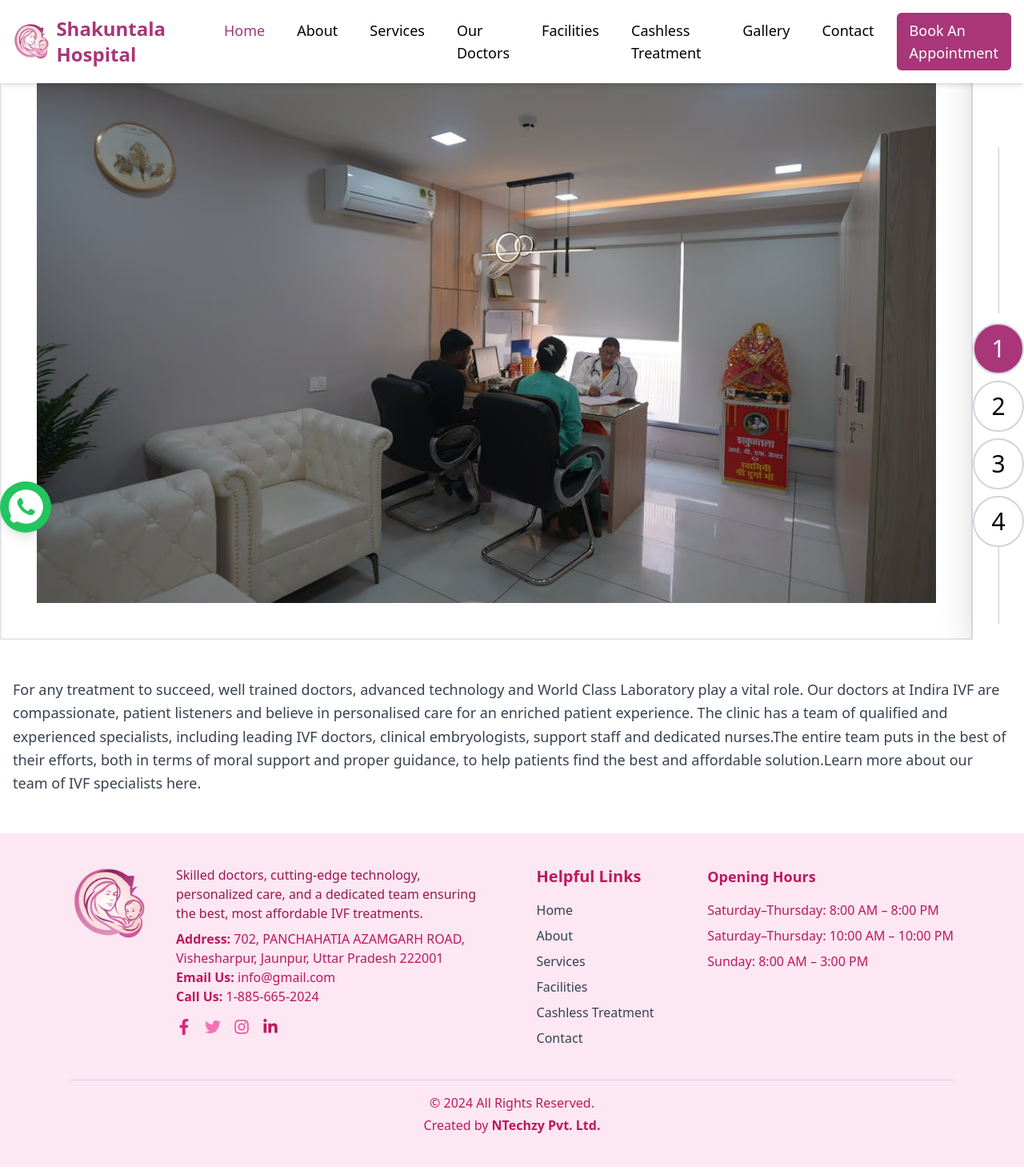
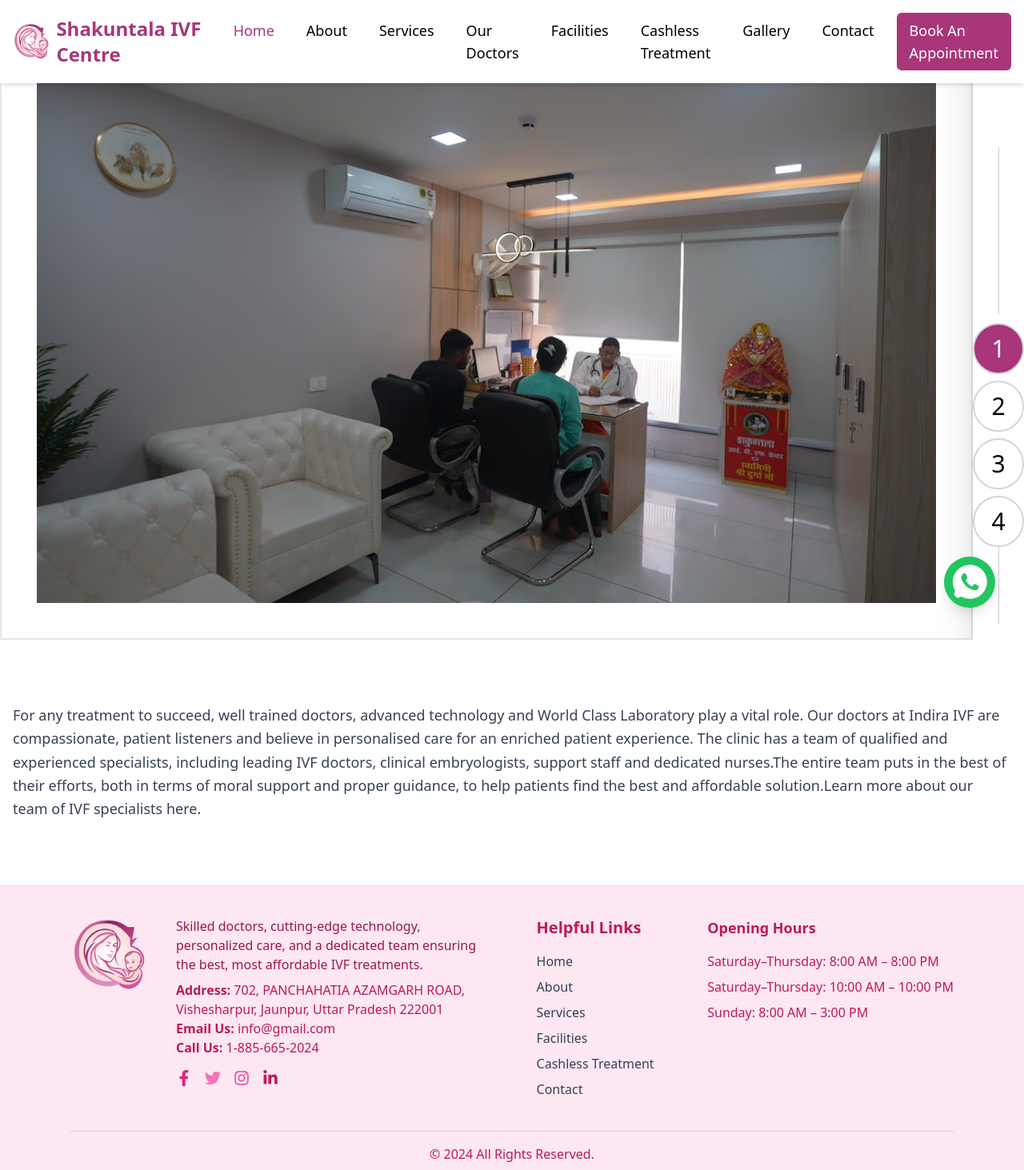
Before and after one commit to Ntechzy/Sakuntala-hospital, a React (Vite) app: page /overview in a window 1280 px wide. Shown: the top 1463 px of the page at 80% size. Built offline with nearby package versions, Linux system fonts and the light colour scheme.

Commit message:
Fixed AppointmentForm , Slider , Navbar , Whatsapp and Overview component

```diff
--- a/src/components/Home/AppointmentForm.jsx
+++ b/src/components/Home/AppointmentForm.jsx
@@ -2,14 +2,14 @@ import React from 'react'
 
 const AppoinmentForm = () => {
     return (
-        <section id='appointment' className=' md:w-[90%]  w-full flex md:flex-row flex-col py-[20px] md:py-[100px]  m-auto gap-7'>
+        <section id='appointment' className=' md:w-[90%]  w-full flex md:flex-row flex-col py-[20px] md:py-[100px]  m-auto gap-1 md:gap-7'>
 
 
             <div className='relative w-full md:w-[90%]   overflow-hidden md:p-0  p-[10px]'>
-                <img src="/assets/appointment.avif" alt="" className='w-[90%] m-auto h-[465px] mt-16 bg-black' />
+                <img src="/assets/appointment.avif" alt="" className='w-[90%] m-auto h-[300px] rounded md:h-[465px] mt-16 bg-black' />
 
             </div>
-            <div className='w-full md:w-1/2 px-[15px] flex flex-col leading-[1.6] mt-5 md:p-0 p-[24px]'>
+            <div className='w-full md:w-1/2 px-[15px] flex flex-col leading-[1.6] mt-1 md:mt-5 md:p-0 p-[24px]'>
                 <h1 className='text-[#223a66] font-bold text-2xl md:text-[44px] pb-4  '>
                     Book appoinment
                 </h1>
--- a/src/components/Home/Slider.jsx
+++ b/src/components/Home/Slider.jsx
@@ -35,9 +35,9 @@ const Slider = () => {
   };
 
   return (
-    <div className="relative w-[100%] h-screen overflow-hidden">
+    <div className="relative w-[100%] h-screen  ">
       {/* Slide Images */}
-      <div className="md:w-[95%] h-full flex overflow-hidden relative">
+      <div className="md:w-[95%] h-full flex overflow-hidden   relative">
         <div
           className="flex transition-transform duration-300 ease-in-out"
           style={{
@@ -50,10 +50,10 @@ const Slider = () => {
               <img
                 src={image.src}
                 alt={`Slide ${image.id}`}
-                className="w-full h-full object-cover p-11 bg-no-repeat border-2 shadow-2xl"
+                className="w-full h-full object-cover p-2 md:p-11 bg-no-repeat border-2 shadow-none md:shadow-2xl"
               />
               {/* Overlay Content */}
-              <div className="absolute inset-0 flex flex-col pt-60 items-center justify-center text-white text-center p-6">
+              {/*<div className="absolute inset-0 flex flex-col pt-60 items-center justify-center text-white text-center p-6">*/}
                 {/* <h1 className="text-4xl font-bold mb-4">{image.title}</h1>
                 <p className="text-lg mb-6">{image.description}</p> */}
                 {/* <div className="space-x-4">
@@ -64,14 +64,14 @@ const Slider = () => {
                     Contact Us
                   </button>
                 </div> */}
-              </div>
+              {/*</div>*/}
             </div>
           ))}
         </div>
       </div>
 
       {/* Indicators */}
-      <div className="absolute md:bottom-5 bottom-0  md:w-auto m-auto w-full md:gap-0 gap-4 md:right-0 flex justify-center items-center md:flex-col flex-row space-y-2 md:before:content-['_'] md:before:text-3xl md:before:h-52 md:before:bg-black md:before:w-[1px] md:before:opacity-20 md:before:gap-9 md:before:text-gray-300 md:after:content-['_'] md:after:text-3xl md:after:h-24 md:after:bg-black md:after:w-[1px] md:after:opacity-20 md:after:text-gray-300">
+      <div className="absolute md:bottom-5 bottom-[-52px]  md:w-auto m-auto w-full md:gap-0 gap-4 md:right-0 flex justify-center items-center md:flex-col flex-row space-y-2 md:before:content-['_'] md:before:text-3xl md:before:h-52 md:before:bg-black md:before:w-[1px] md:before:opacity-20 md:before:gap-9 md:before:text-gray-300 md:after:content-['_'] md:after:text-3xl md:after:h-24 md:after:bg-black md:after:w-[1px] md:after:opacity-20 md:after:text-gray-300">
         {images.map((_, index) => (
           <button
             key={index}
--- a/src/components/Navbar/Navbar.jsx
+++ b/src/components/Navbar/Navbar.jsx
@@ -16,7 +16,7 @@ const Navbar = () => {
           <img src="/assets/logo.png" alt="Logo" className="h-12 w-auto" />
         </div>
         <div className="text-[#A83679] md:text-2xl font-bold">
-          Shakuntala Hospital
+          Shakuntala IVF Centre
         </div>
       </div>
 
--- a/src/components/ResuableAbout/Content.jsx
+++ b/src/components/ResuableAbout/Content.jsx
@@ -1,8 +1,8 @@
 import React from 'react';
 
-const Content = ({content}) => {
+const Content = ({content,className}) => {
   return (
-    <div className="max-w-7xl mx-auto px-4 py-12">
+    <div className={`max-w-7xl mx-auto px-4 py-12 ${className}`}>
       <p className="text-lg text-gray-700 leading-relaxed">
        {content}
       </p>
--- a/src/components/Whatsupicon/WhatsApp.jsx
+++ b/src/components/Whatsupicon/WhatsApp.jsx
@@ -27,15 +27,15 @@ const Whatsapp = () => {
     };
 
     return (
-        <div className="fixed bottom-6 left-0 z-50">
+        <div className="fixed bottom-6  right-0 z-50">
             {/* WhatsApp Icon */}
             <div
-                className={`flex items-center justify-center bg-green-500 w-16 h-16 text-white rounded-full cursor-pointer shadow-lg ${
+                className={`fixed bottom-10 right-9 flex items-center justify-center bg-green-500 w-14 h-14 md:w-16 md:h-16 text-white rounded-full cursor-pointer shadow-lg ${
                     open ? "hidden" : "block"
                 }`}
                 onClick={() => setOpen(true)}
             >
-                <IoLogoWhatsapp size={50} className="bg-green-500 rounded-full" />
+                <IoLogoWhatsapp size={50} className="bg-green-500 rounded-full size-10 md:size-[50px]" />
             </div>
 
             {/* Chat Dialog */}
--- a/src/pages/Overview.jsx
+++ b/src/pages/Overview.jsx
@@ -8,7 +8,7 @@ const Overview = () => {
     <div>
         {/* <Banner CapitalPagename="OVERVIEW" pagename="Overview" /> */}
         <Slider/>
-        <Content content={` For any treatment to succeed, well trained doctors, advanced technology and World Class Laboratory play a vital role. Our doctors at Indira IVF are compassionate, patient listeners and believe in personalised care for an enriched patient experience.  The clinic has a team of qualified and experienced specialists, including leading IVF doctors, clinical embryologists, support staff and dedicated nurses.The entire team puts in the best of their efforts, both in terms of moral support and proper guidance, to help patients find the best and affordable solution.Learn more about our team of IVF specialists here.`}/>
+        <Content content={` For any treatment to succeed, well trained doctors, advanced technology and World Class Laboratory play a vital role. Our doctors at Indira IVF are compassionate, patient listeners and believe in personalised care for an enriched patient experience.  The clinic has a team of qualified and experienced specialists, including leading IVF doctors, clinical embryologists, support staff and dedicated nurses.The entire team puts in the best of their efforts, both in terms of moral support and proper guidance, to help patients find the best and affordable solution.Learn more about our team of IVF specialists here.`} className={"py-20"}/>
     </div>
   )
 }
```
